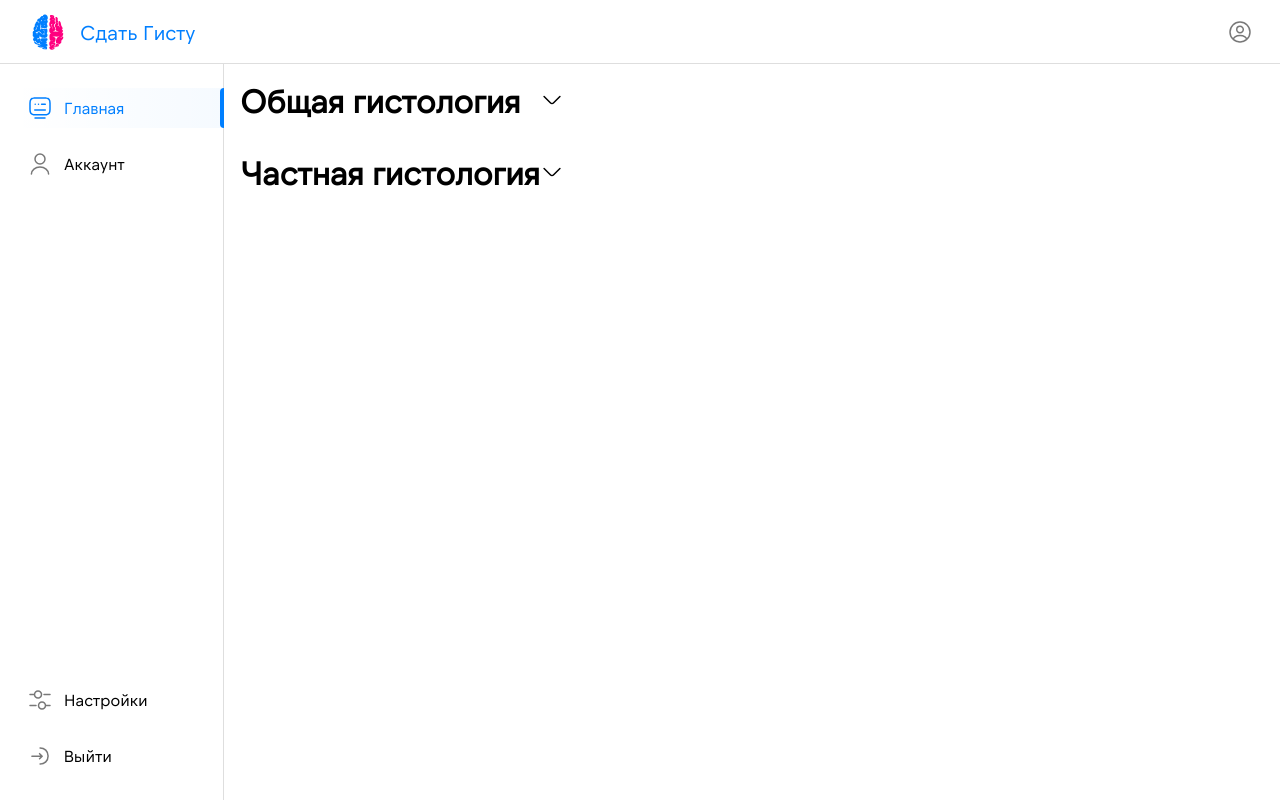
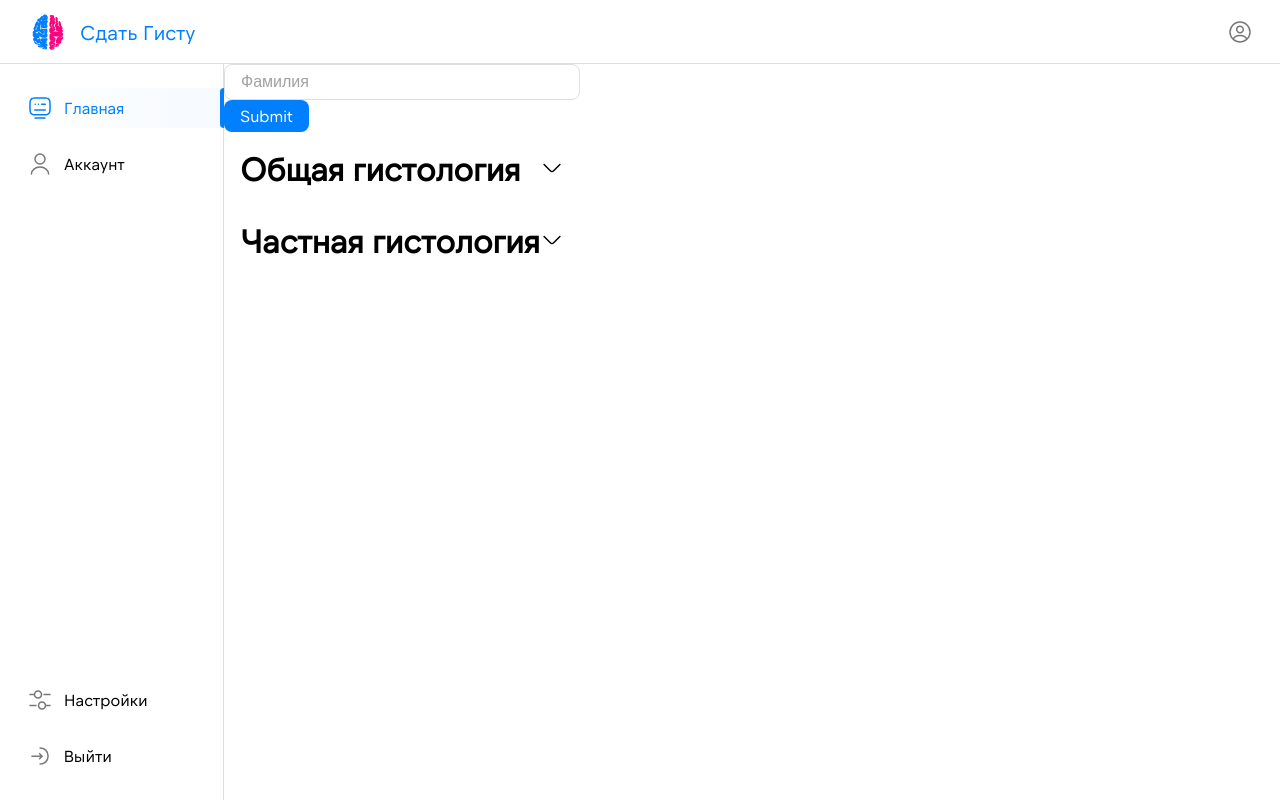
Before and after one commit to OrtemkaDead/gista-front, a Next.js app: page / in a window 1280 px wide. Built offline with nearby package versions, Linux system fonts and the light colour scheme.

Commit message:
MN-41 - добавил пропсы в Button и TextInput

```diff
--- a/src/app/(default)/page.tsx
+++ b/src/app/(default)/page.tsx
@@ -1,7 +1,10 @@
+'use client'
+
 import { Section, SubSection } from '@/store/reducers/sections-reducer/initial-state'
 import React from 'react'
+import { useForm } from 'react-hook-form'
 
-import { Collapse } from '@/shared'
+import { Button, Collapse, TextInput } from '@/shared'
 
 const sections: Section[] = [
   {
@@ -31,12 +34,50 @@ const subsections: SubSection[] = [
     name: 'Органы кроветворения и иммуногенеза 3',
   },
 ]
+// type FormValues = {
+//   lastName?: string
+// }
 
 export default function MainPage(): React.ReactElement {
   const componentClassName = 'main-page'
 
+  const {
+    register,
+    handleSubmit,
+    formState: { errors },
+  } = useForm()
+
+  const onSubmit = handleSubmit((data) => {
+    console.log(data)
+    console.log(errors)
+  })
+
   return (
     <main className={componentClassName}>
+      <form onSubmit={onSubmit}>
+        <TextInput
+          name="lastName"
+          register={register}
+          type="text"
+          placeholder="Фамилия"
+          options={{
+            required: {
+              value: true,
+              message: `Поле "Фамилия" является обязательным`,
+            },
+            minLength: {
+              value: 2,
+              message: 'Должно быть не менее 2 символов',
+            },
+            pattern: {
+              message: 'Фамилия не валидна',
+              value: /^[А-ЯЁ][а-яё]*$/,
+            },
+          }}
+          hintText={errors.lastName?.message}
+        />
+        <Button as="submit">Submit</Button>
+      </form>
       {sections.map((section) => (
         <Collapse
           key={section.id}
--- a/src/components/shared/button/button.types.ts
+++ b/src/components/shared/button/button.types.ts
@@ -8,6 +8,7 @@ interface ButtonProps {
   className?: string
   children?: React.ReactNode
 
+  as?: 'submit' | 'reset' | 'button'
   type?: ButtonTypes
   size?: ButtonSize
 
--- a/src/components/shared/button/index.tsx
+++ b/src/components/shared/button/index.tsx
@@ -11,6 +11,7 @@ const Button: React.FC<ButtonProps> = ({
   className = '',
   children = '',
 
+  as = 'button',
   type = 'primary',
   size = 'medium',
 
@@ -75,7 +76,7 @@ const Button: React.FC<ButtonProps> = ({
 
   return (
     <WrapperComponent
-      type="button"
+      type={as}
       className={ButtonClassName}
       disabled={disabled}
       onClick={onClick}
--- a/src/components/shared/inputs/text-input/index.tsx
+++ b/src/components/shared/inputs/text-input/index.tsx
@@ -1,5 +1,6 @@
 import classnames from 'classnames'
 import { memo, useCallback } from 'react'
+import { FieldValues, UseFormRegister } from 'react-hook-form'
 
 import { Typography } from '@/shared'
 
@@ -16,6 +17,7 @@ const TextInput: React.FC<TextInputProps> = ({
   type = 'text',
   register,
   name = '',
+  options,
 }) => {
   //* ClassNames
   const componentClassName = 'text-input'
@@ -46,7 +48,7 @@ const TextInput: React.FC<TextInputProps> = ({
         </Typography>
       )}
       <input
-        {...(register ? register(name) : {})}
+        {...(register ? register(name, options) : {})}
         onChange={onChangeHandler}
         placeholder={placeholder}
         value={value}
@@ -58,7 +60,7 @@ const TextInput: React.FC<TextInputProps> = ({
           variant="text-14"
           font="lato"
         >
-          {hintText}
+          {hintText.toString()}
         </Typography>
       )}
     </div>
```
Also changed, not shown: src/components/shared/inputs/text-input/text-input.types.ts (+12 -4 lines).
